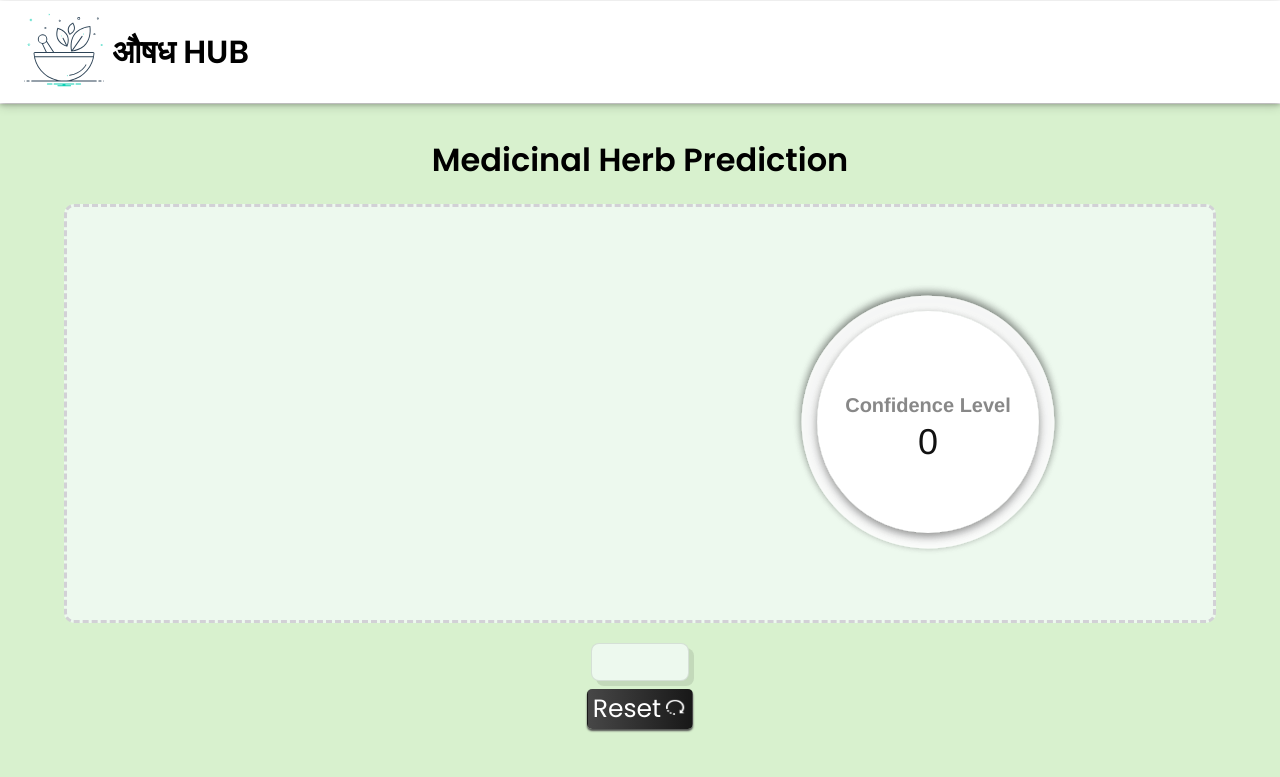
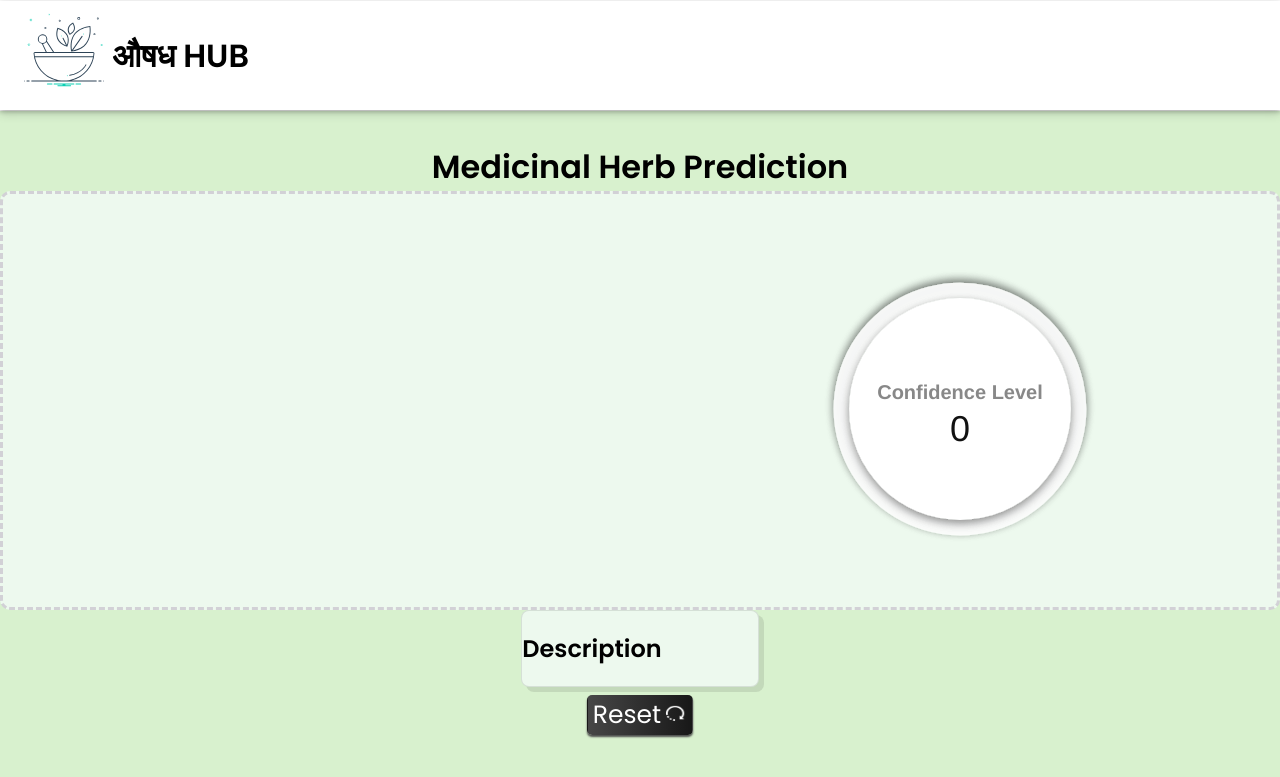
Before and after one commit to AusafMo/AushadHubFrontEnd, a Flask app: template templates/result.html in a window 1280 px wide. Shown: the top 777 px of the page. Run offline with Flask 3, Linux system fonts and the light colour scheme; the template is opened without the code that fills it, so the values that code supplies are empty; some libraries are stand-ins or nearby versions.

Commit message:
Update result.html
added Description heading

```diff
--- a/templates/result.html
+++ b/templates/result.html
@@ -1,3 +1,4 @@
+<!DOCTYPE html>
 <html lang="en">
 <head>
 
@@ -69,6 +70,7 @@
                 </div>
 
                 <div class = "paraSection ">
+                    <h2>Description</h2>
                     <p class="slogann">{{description}}</p>
                 </div>
 
```
